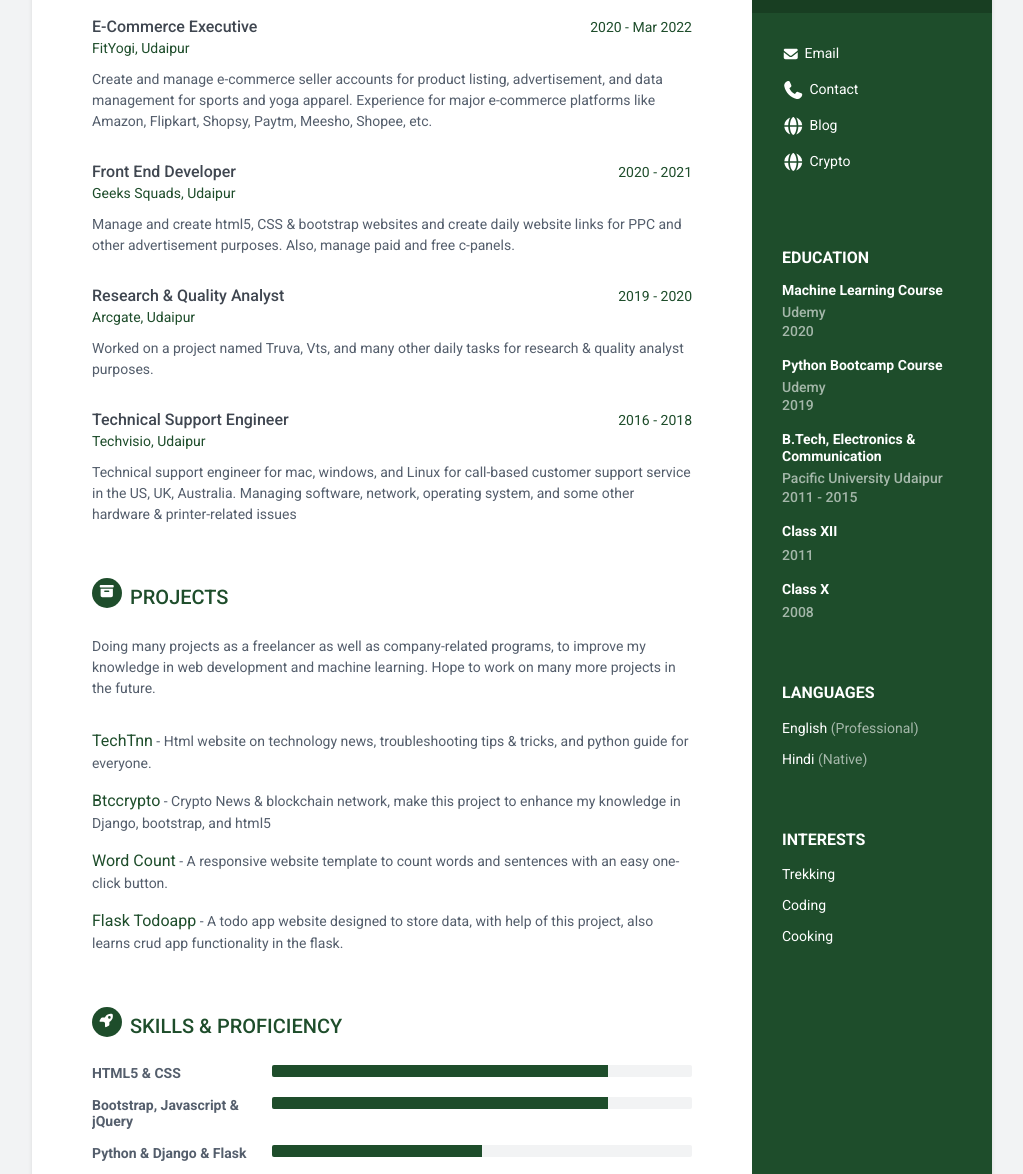
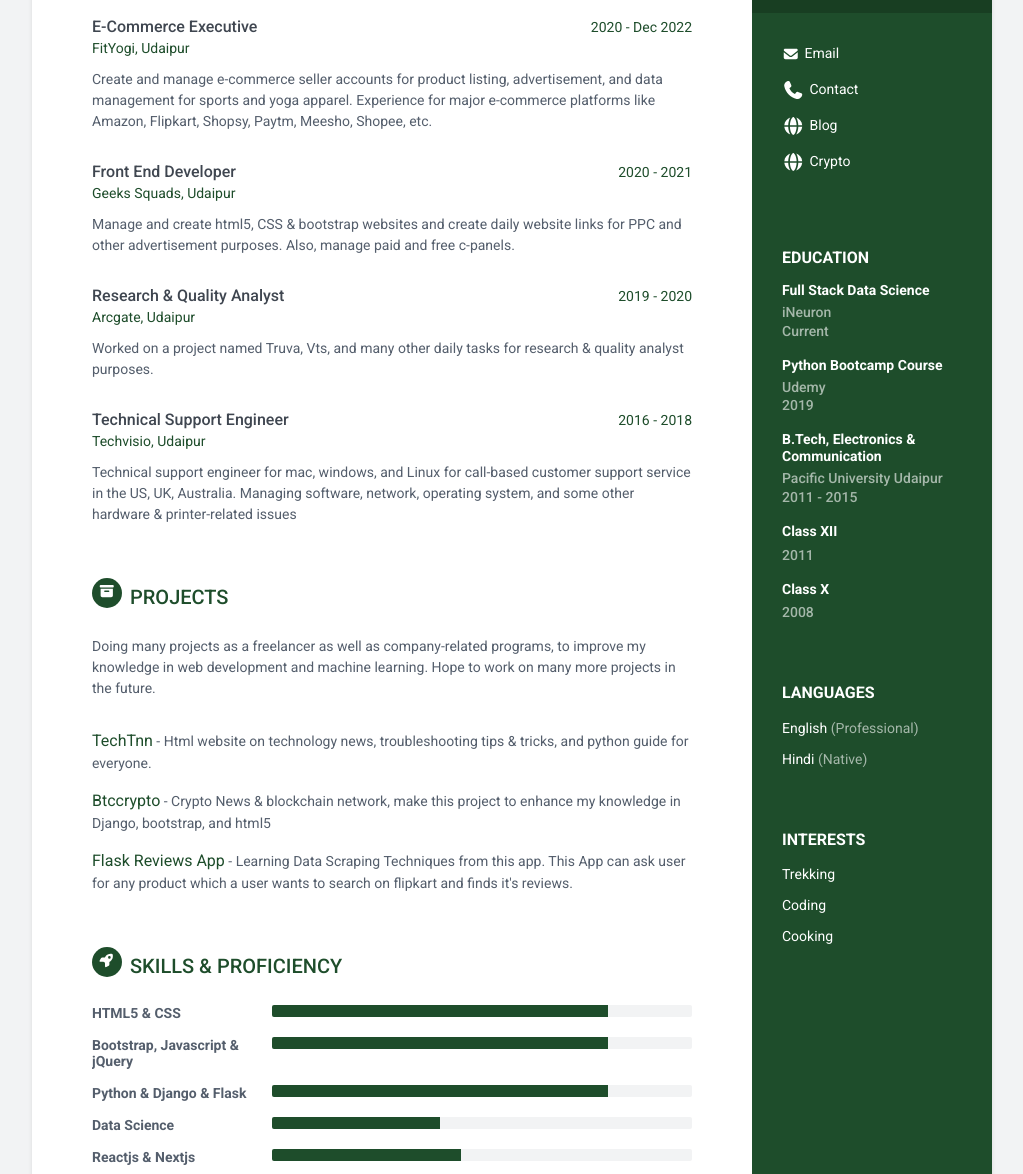
Before and after one commit to Bagora/Bagora.github.io, a plain HTML site: page index.html in a window 1280 px wide. Shown: the part 298-1472 px from the top of the page, without its empty margins (128-1151 px from the left). Drawn offline with nearby package versions, Linux system fonts and the light colour scheme; some packages are replaced by stand-ins of ours; a script that the page names is missing.

Commit message:
update2023

```diff
--- a/index.html
+++ b/index.html
@@ -44,9 +44,9 @@
                 <h2 class="container-block-title">Education</h2>
 
                 <div class="item">
-                    <h4 class="degree">Machine Learning Course</h4>
-                    <h5 class="meta">Udemy</h5>
-	                    <div class="time">2020</div>
+                    <h4 class="degree">Full Stack Data Science</h4>
+                    <h5 class="meta">iNeuron</h5>
+	                    <div class="time">Current</div>
                 </div><!--//item-->
                 <div class="item">
                     <h4 class="degree">Python Bootcamp Course</h4>
@@ -106,7 +106,7 @@
                     <div class="meta">
                         <div class="upper-row">
                             <h3 class="job-title">E-Commerce Executive</h3>
-                            <div class="time">2020 - Mar 2022</div>
+                            <div class="time">2020 - Dec 2022</div>
                         </div><!--//upper-row-->
                         <div class="company">FitYogi, Udaipur</div>
                     </div><!--//meta-->
@@ -168,13 +168,10 @@
 
                 </div><!--//item-->
                 <div class="item">
-                    <span class="project-title"><a href="https://btccrypto.herokuapp.com/" target="_blank">Btccrypto</a></span> - <span class="project-tagline">Crypto News & blockchain network, make this project to enhance my knowledge in Django, bootstrap, and html5</span>
+                    <span class="project-title"><a href="" target="_blank">Btccrypto</a></span> - <span class="project-tagline">Crypto News & blockchain network, make this project to enhance my knowledge in Django, bootstrap, and html5</span>
                 </div><!--//item-->
                 <div class="item">
-                    <span class="project-title"><a href="https://w0rdcount.herokuapp.com/" target="_blank">Word Count</a></span> - <span class="project-tagline">A responsive website template to count words and sentences with an easy one-click button.</span>
-                </div><!--//item-->
-                <div class="item">
-                    <span class="project-title"><a href="https://todoapp-techtnn.herokuapp.com/" target="_blank">Flask Todoapp</a></span> - <span class="project-tagline">A todo app website designed to store data, with help of this project, also learns crud app functionality in the flask.</span>
+                    <span class="project-title"><a href="https://flipkart-review.vercel.app//" target="_blank">Flask Reviews App</a></span> - <span class="project-tagline">Learning Data Scraping Techniques from this app. This App can ask user for any product which a user wants to search on flipkart and finds it's reviews.</span>
                 </div><!--//item-->
 
             </section><!--//section-->
@@ -199,28 +196,28 @@
                     <div class="item">
                         <h3 class="level-title">Python &amp; Django & Flask</h3>
                         <div class="progress level-bar">
-						    <div class="progress-bar theme-progress-bar" role="progressbar" style="width: 50%" aria-valuenow="98" aria-valuemin="0" aria-valuemax="100"></div>
+						    <div class="progress-bar theme-progress-bar" role="progressbar" style="width: 80%" aria-valuenow="98" aria-valuemin="0" aria-valuemax="100"></div>
 						</div>
                     </div><!--//item-->
 
                     <div class="item">
-                        <h3 class="level-title">Machine Learning</h3>
+                        <h3 class="level-title">Data Science</h3>
                         <div class="progress level-bar">
-							    <div class="progress-bar theme-progress-bar" role="progressbar" style="width: 10%" aria-valuenow="95" aria-valuemin="0" aria-valuemax="100"></div>
+							    <div class="progress-bar theme-progress-bar" role="progressbar" style="width: 40%" aria-valuenow="95" aria-valuemin="0" aria-valuemax="100"></div>
 						</div>
                     </div><!--//item-->
 
                     <div class="item">
-                        <h3 class="level-title">Reactjs</h3>
+                        <h3 class="level-title">Reactjs & Nextjs</h3>
                         <div class="progress level-bar">
-						    <div class="progress-bar theme-progress-bar" role="progressbar" style="width: 20%" aria-valuenow="85" aria-valuemin="0" aria-valuemax="100"></div>
+						    <div class="progress-bar theme-progress-bar" role="progressbar" style="width: 45%" aria-valuenow="85" aria-valuemin="0" aria-valuemax="100"></div>
 						</div>
                     </div><!--//item-->
 
                     <div class="item">
                         <h3 class="level-title">R&D Skills</h3>
                         <div class="progress level-bar">
-						    <div class="progress-bar theme-progress-bar" role="progressbar" style="width: 70%" aria-valuenow="60" aria-valuemin="0" aria-valuemax="100"></div>
+						    <div class="progress-bar theme-progress-bar" role="progressbar" style="width: 85%" aria-valuenow="60" aria-valuemin="0" aria-valuemax="100"></div>
 						</div>
                     </div><!--//item-->
 
@@ -339,7 +336,7 @@
 
     <footer class="footer">
         <div class="text-center">
-           <small>© AB</small>
+           <small>© AB </small>
         </div><!--//container-->
     </footer><!--//footer-->
 
```
Also changed, not shown: 1 other file.
